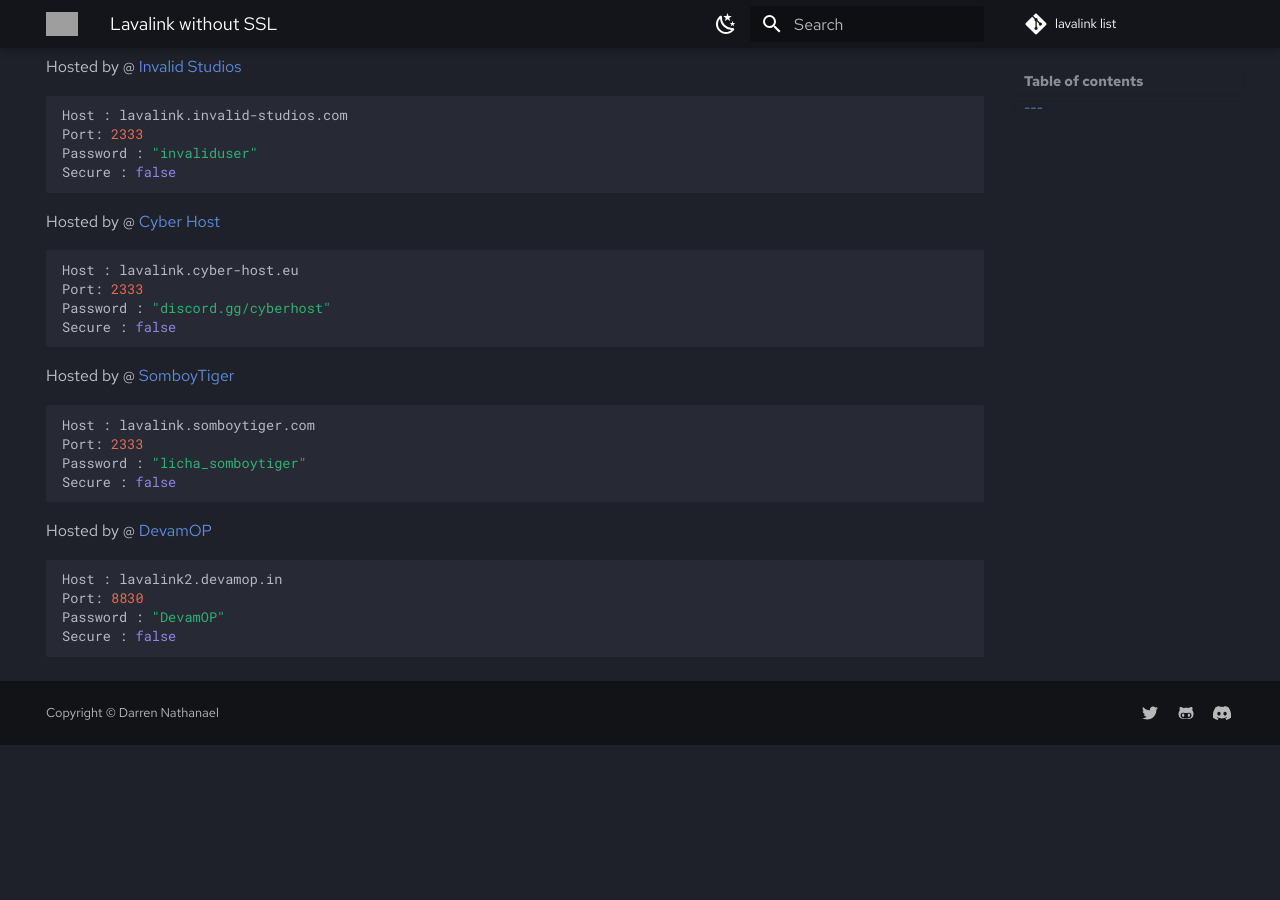
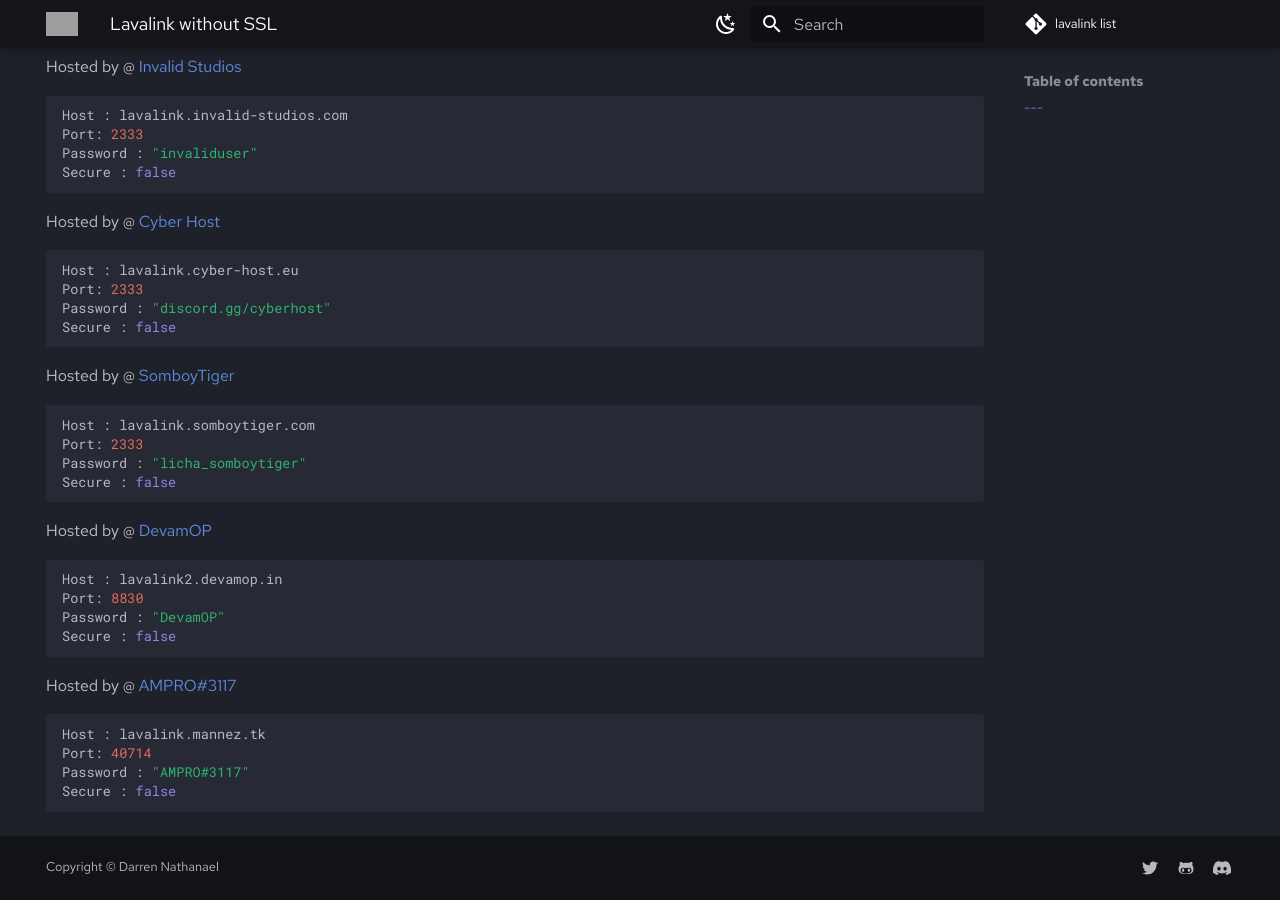
Before and after one commit to DarrenOfficial/lavalink-list, an MkDocs documentation site: the page built from docs/NoSSL/lavalink-without-ssl.md, in a window 1280 px wide and 900 px high, scrolled down 3319 px. Built offline with MkDocs 1.6.1 and Material for MkDocs 9.7.7, drawn with Linux system fonts in a browser that asks for light colours; comment, search, counter and statistics services are not loaded; before the commit the page ends 4064 px from its top, so only the background shows below that; grey boxes are pictures that could not be loaded.

Commit message:
add my Lavalink :D (AMPRO#3117) (#284)

````diff
--- a/docs/NoSSL/lavalink-without-ssl.md
+++ b/docs/NoSSL/lavalink-without-ssl.md
@@ -199,3 +199,11 @@ Port: 8830
 Password : "DevamOP"
 Secure : false
 ```
+
+Hosted by @ [AMPRO#3117](https://mannez.tk)
+```bash
+Host : lavalink.mannez.tk
+Port: 40714
+Password : "AMPRO#3117"
+Secure : false
+```
````
